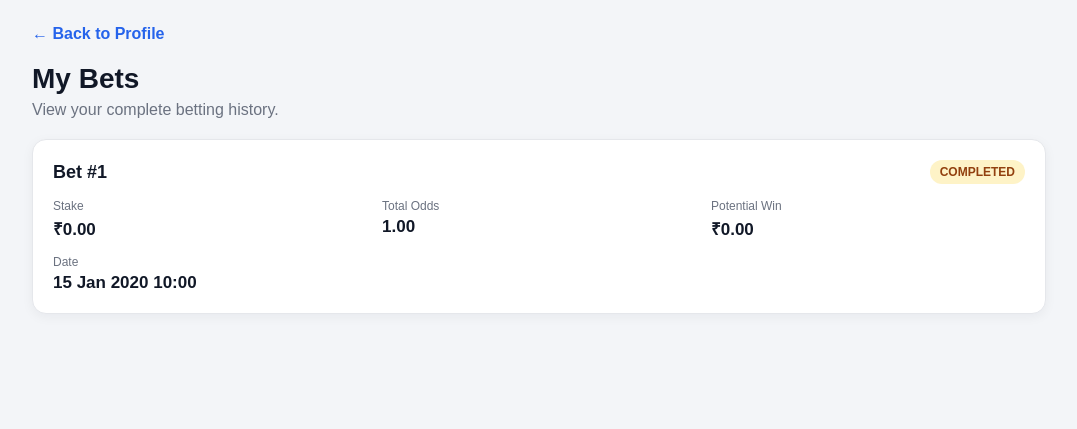
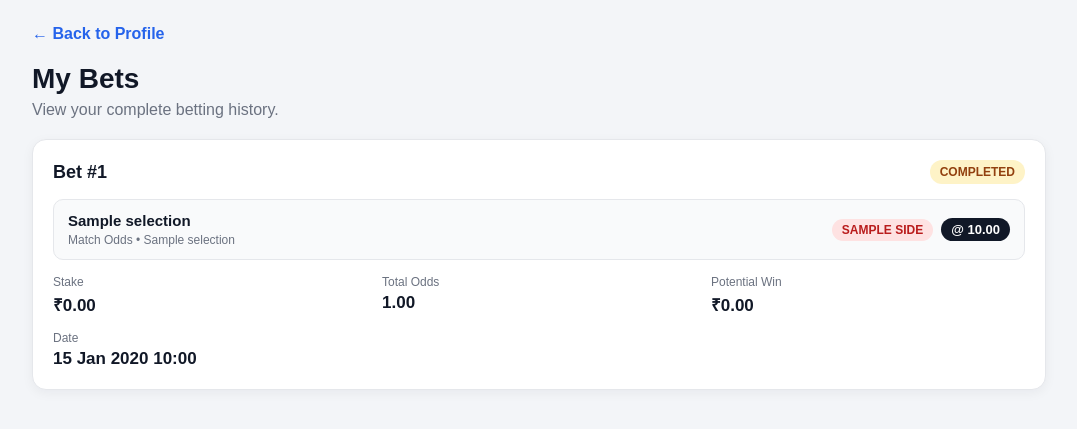
Before and after one commit to cricbet360/Cricbet3, a FastAPI app: template templates/my-bets.html in a window 1280 px wide. Shown: the part 64-493 px from the top of the page, without its empty margins (101-1178 px from the left). Run offline with FastAPI, Linux system fonts and the light colour scheme; the template is opened without the code that fills it: most values are stand-ins (such as "Sample title", 1, 10 or a date in 2020); parts of the project's set-up code (start-up, migrations or seed data) failed here and were passed over.

Commit message:
fix my bets section

```diff
--- a/templates/my-bets.html
+++ b/templates/my-bets.html
@@ -108,6 +108,68 @@
             gap: 15px;
         }
 
+        .bet-selection {
+            display: flex;
+            justify-content: space-between;
+            align-items: center;
+            gap: 10px;
+            flex-wrap: wrap;
+            background: #f9fafb;
+            border: 1px solid #e5e7eb;
+            border-radius: 10px;
+            padding: 12px 14px;
+            margin-bottom: 15px;
+        }
+
+        .bet-selection-left {
+            display: flex;
+            flex-direction: column;
+            gap: 4px;
+        }
+
+        .bet-selection-runner {
+            font-weight: 800;
+            font-size: 15px;
+        }
+
+        .bet-selection-market {
+            color: #6b7280;
+            font-size: 12px;
+        }
+
+        .bet-selection-right {
+            display: flex;
+            align-items: center;
+            gap: 8px;
+        }
+
+        .side-badge {
+            padding: 4px 10px;
+            border-radius: 20px;
+            font-size: 12px;
+            font-weight: 800;
+            text-transform: uppercase;
+        }
+
+        .side-badge.back {
+            background: #dbeafe;
+            color: #1d4ed8;
+        }
+
+        .side-badge.lay {
+            background: #fee2e2;
+            color: #b91c1c;
+        }
+
+        .odds-badge {
+            padding: 4px 10px;
+            border-radius: 20px;
+            font-size: 13px;
+            font-weight: 900;
+            background: #111827;
+            color: white;
+        }
+
         .label {
             color: #6b7280;
             font-size: 12px;
@@ -215,6 +277,59 @@
             </div>
 
 
+            {% for selection in bet.selections %}
+
+                {% set market_type = (selection.market_type or "MATCH_ODDS")|upper %}
+
+                {% set market_label = {
+                    "MATCH_ODDS": "Match Odds",
+                    "BOOKMAKER": "Bookmaker",
+                    "FANCY": "Fancy",
+                    "SESSION": "Session"
+                }.get(market_type, market_type) %}
+
+                {% set is_fancy = market_type in ["FANCY", "SESSION"] %}
+
+                {% set display_side = (
+                    "YES" if (is_fancy and selection.side == "BACK")
+                    else "NO" if (is_fancy and selection.side == "LAY")
+                    else selection.side
+                ) %}
+
+                <div class="bet-selection">
+
+                    <div class="bet-selection-left">
+
+                        <div class="bet-selection-runner">
+                            {{ selection.runner_name }}
+                        </div>
+
+                        <div class="bet-selection-market">
+                            {{ market_label }}
+                            {% if selection.market_name %}
+                                • {{ selection.market_name }}
+                            {% endif %}
+                        </div>
+
+                    </div>
+
+                    <div class="bet-selection-right">
+
+                        <span class="side-badge {{ 'back' if selection.side == 'BACK' else 'lay' }}">
+                            {{ display_side }}
+                        </span>
+
+                        <span class="odds-badge">
+                            @ {{ "%.2f"|format(selection.price or 0) }}
+                        </span>
+
+                    </div>
+
+                </div>
+
+            {% endfor %}
+
+
             <div class="bet-grid">
 
                 <div>
```
